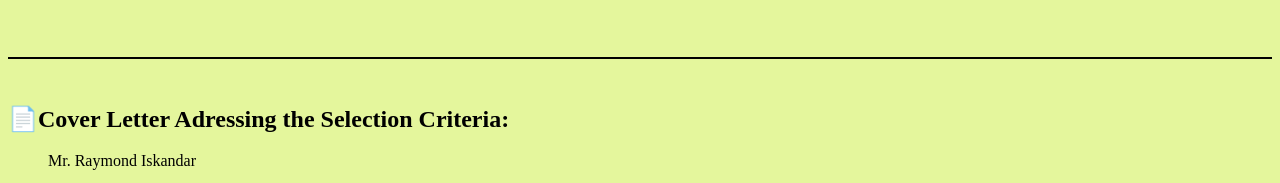
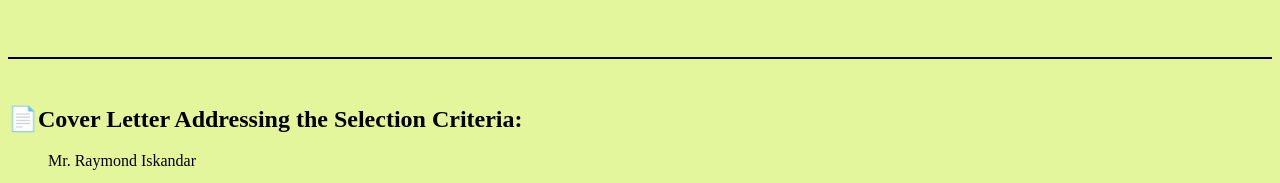
Before and after one commit to Raymond-Iskandar/41055-Professional-Experience-Review-Website, a plain HTML site: page index.html in a window 1280 px wide. Shown: the part 3421-3604 px from the top of the page. Drawn offline with Linux system fonts and the light colour scheme.

Commit message:
Update index.html

```diff
--- a/index.html
+++ b/index.html
@@ -311,7 +311,7 @@ with hardware during my internship has increased my interest in computer enginee
 <hr>
 <br>
 
-<h2>📄Cover Letter Adressing the Selection Criteria:</h2>
+<h2>📄Cover Letter Addressing the Selection Criteria:</h2>
 
 <ul class="no-bullets">
 <p>Mr. Raymond Iskandar</p>
```
